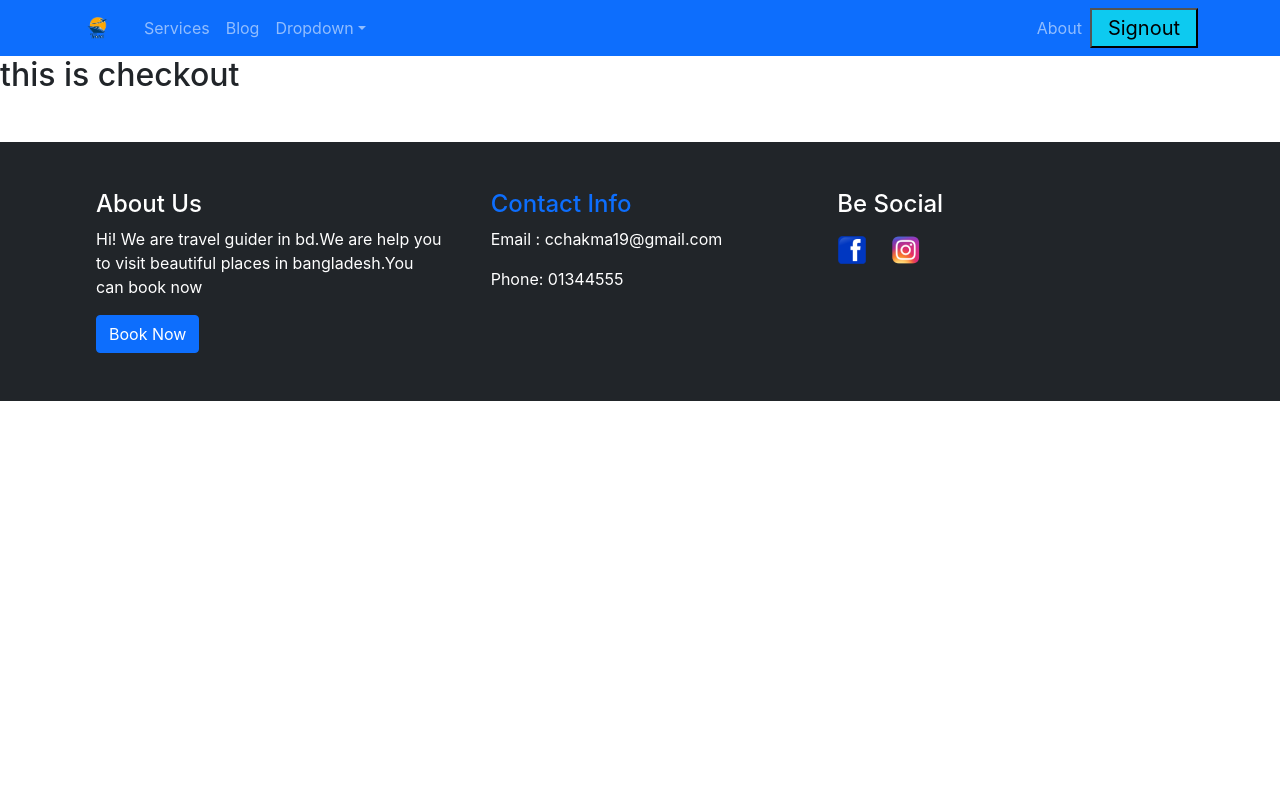
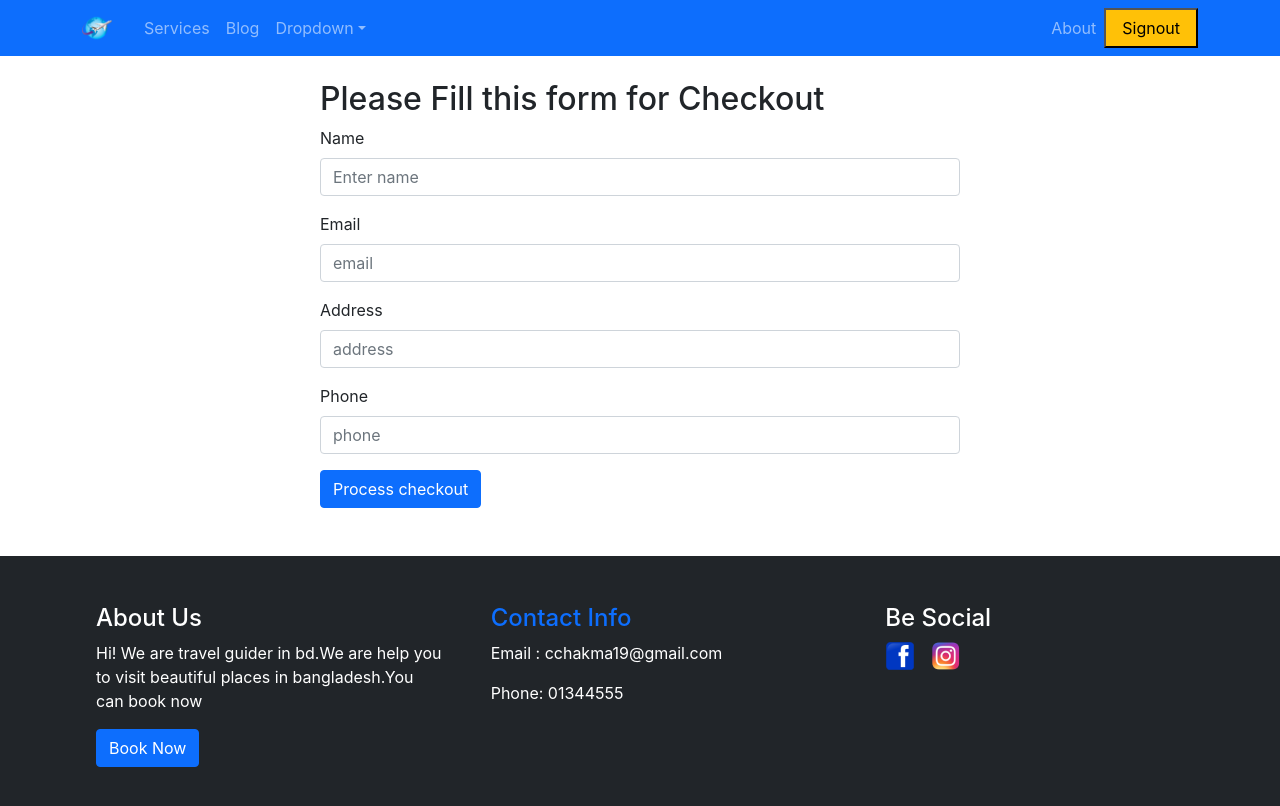
Before and after one commit to chandan-chakma/independent-service, a React (Create React App) app: page /checkout in a window 1280 px wide. Shown: the top 806 px of the page. Built offline with nearby package versions, Linux system fonts and the light colour scheme; no server answers; sample sign-in values are in the browser's storage.

Commit message:
design checkout pages

```diff
--- a/public/index.html
+++ b/public/index.html
@@ -25,7 +25,7 @@
       work correctly both with client-side routing and a non-root public URL.
       Learn how to configure a non-root public URL by running `npm run build`.
     -->
-  <title>React App</title>
+  <title>travel with chandan</title>
 </head>
 
 <body>
--- a/src/Pages/About/About.css
+++ b/src/Pages/About/About.css
@@ -8,15 +8,43 @@
     display: grid;
     grid-template-columns: repeat(2, 1fr);
     align-items: center;
-    justify-content: space-between;
+    justify-content: center;
 }
 
 #myphoto {
-    width: 400px;
+    width: 350px;
+
 }
 
 #mygoal {
     width: 600px;
+    margin: auto;
+
+}
+
+@media only screen and (max-width:576px) {
+    #aboutme {
+        grid-template-columns: repeat(1, 1fr);
+    }
+
+    #myphoto {
+        width: 350px;
+
+    }
+
+    #mygoal {
+        text-align: center;
+        width: 350px;
+        margin: auto;
+
+    }
 
 
 }
+
+@media only screen and (min-width:577px) and(max-width:768px) {
+    #aboutme {
+        grid-template-columns: repeat(1, 1fr);
+    }
+
+}
--- a/src/Pages/About/About.js
+++ b/src/Pages/About/About.js
@@ -6,19 +6,19 @@ const About = () => {
     return (
         <div className='container mt-5 ' id='about'>
             <div id='aboutme'>
-                <div>
+                <div className='ps-4'>
                     <img id='myphoto' src={myPhoto} alt="" />
 
                 </div>
 
-                <div>
+                <div >
                     <h1>About Me</h1>
                     <p className='fs-3'>I am a junior web Developer.</p>
 
                 </div>
             </div>
 
-            <div className='container mt-4' id='mygoal'>
+            <div className=' mt-4' id='mygoal'>
                 <h1 className='text-primary text-center fs-1'>My Goal</h1>
                 <p className='fs-5 m-3'>My goal as a developer is to further
                     improve my knowledge about web development and become a senior web developer.Earn money and travel all around the world.
--- a/src/Pages/CheckOut/CheckOut.js
+++ b/src/Pages/CheckOut/CheckOut.js
@@ -1,11 +1,48 @@
 import React from 'react';
+import { Form, Button } from 'react-bootstrap';
 
 
 const CheckOut = () => {
+    const handleCheckout = (event) => {
+        event.preventDefault();
+        const name = event.target.name.value;
+        const email = event.target.email.value;
+        const address = event.target.address.value;
+        const number = event.target.number.value;
+
+        console.log(name, email, address, number);
+    }
 
     return (
-        <div>
-            <h2>this is checkout</h2>
+        <div className='w-50 mx-auto mt-4'>
+            <h2>Please Fill this form for Checkout</h2>
+            <Form onSubmit={handleCheckout}>
+                <Form.Group className="mb-3" controlId="formBasicText">
+                    <Form.Label>Name</Form.Label>
+                    <Form.Control type="text" placeholder="Enter name" name='name' />
+
+                </Form.Group>
+
+                <Form.Group className="mb-3" controlId="formBasicEmail">
+                    <Form.Label>Email</Form.Label>
+                    <Form.Control type="email" placeholder="email" name='email' />
+                </Form.Group>
+
+                <Form.Group className="mb-3" controlId="formBasicText">
+                    <Form.Label>Address</Form.Label>
+                    <Form.Control type="text" placeholder="address" name='address' />
+                </Form.Group>
+
+                <Form.Group className="mb-3" controlId="formBasicNumber">
+                    <Form.Label>Phone</Form.Label>
+                    <Form.Control type="number" placeholder="phone" name='number' />
+                </Form.Group>
+
+                <Button variant="primary" type="submit">
+                    Process checkout
+                </Button>
+
+            </Form>
 
         </div>
     );
--- a/src/Pages/Services/Services.css
+++ b/src/Pages/Services/Services.css
@@ -1,7 +1,7 @@
 .services {
     display: grid;
     grid-template-columns: repeat(3, 1fr);
-    grid-gap: 14px;
+    grid-gap: 20px;
 }
 
 /* responsive media query */
--- a/src/Pages/SharePages/Footer/Footer.css
+++ b/src/Pages/SharePages/Footer/Footer.css
@@ -2,8 +2,24 @@ footer {
     display: grid;
     grid-template-columns: repeat(3, 1fr);
 
+}
 
-
-
+.social {
+    display: inline;
 
 }
+
+@media only screen and (max-width:576px) {
+    footer {
+        grid-template-columns: repeat(1, 1fr);
+
+    }
+
+}
+
+@media only screen and (min-width:577px) and(max-width:768px) {
+    footer {
+        grid-template-columns: repeat(2, 1fr);
+    }
+
+}
--- a/src/Pages/SharePages/Footer/Footer.js
+++ b/src/Pages/SharePages/Footer/Footer.js
@@ -6,7 +6,7 @@ import instagram from '../../../Images/social/instagram.png';
 
 const Footer = () => {
     return (
-        <footer className='p-5 mt-5 bg-dark text-white '>
+        <footer className='p-5 mt-5 bg-dark text-white  '>
 
             <div className='ps-5'>
                 <h1 className='fs-4'>About Us</h1>
@@ -23,16 +23,14 @@ const Footer = () => {
 
             </div>
 
-            <div>
-                <h1 className='fs-4'>Be Social</h1>
+            <div className='ps-5'>
+                <h1 className='fs-4 '>Be Social</h1>
 
-                <div className='d-flex mt-3'>
-                    <div className='pe-4'>
-                        <img src={facebook} alt="" />
-                    </div>
-                    <div>
-                        <img src={instagram} alt="" />
-                    </div>
+                <div className='social'>
+
+                    <img className='pe-3' src={facebook} alt="" />
+                    <img src={instagram} alt="" />
+
                 </div>
 
 
--- a/src/Pages/SharePages/Header/Header.js
+++ b/src/Pages/SharePages/Header/Header.js
@@ -41,7 +41,7 @@ const Header = () => {
                         <Nav>
                             <Nav.Link as={Link} to='/about'>About</Nav.Link>
                             {user ?
-                                <button className='bg-info border-rounded text-black px-3 fs-5 ' onClick={handleSignOut}>Signout</button> :
+                                <button className='bg-warning border-rounded text-black px-3 fs-6 ' onClick={handleSignOut}>Signout</button> :
 
                                 <Nav.Link as={Link} to='/login'>
                                     Login
--- a/src/Pages/SharePages/Loading/Loading.js
+++ b/src/Pages/SharePages/Loading/Loading.js
@@ -5,7 +5,7 @@ import { Spinner } from 'react-bootstrap';
 const Loading = () => {
     return (
 
-        <div style={{ height: '400px' }} className=' w-100 d-flex justify-content center align-items-center'>
+        <div style={{ height: '400px' }} className=' w-100 d-flex justify-content-center align-items-center'>
             <Spinner animation="border" variant="primary" />
 
 
--- a/src/Pages/VisitDetails/VisitDetails.js
+++ b/src/Pages/VisitDetails/VisitDetails.js
@@ -1,5 +1,7 @@
 import React from 'react';
 import { Link, useParams } from 'react-router-dom';
+import auth from './../../firebase.init';
+import { useAuthState } from 'react-firebase-hooks/auth';
 
 
 const VisitDetails = () => {
@@ -9,6 +11,7 @@ const VisitDetails = () => {
         <div className='text-center mt-2'>
             <h2>Visit Now{serviceId}</h2>
 
+
             <Link to='/checkout'>
                 <button className='btn btn-primary'> Confirm Visit</button>
             </Link>
```
Also changed, not shown: src/Images/logo/logo.png, 1 other file (tests, documents, lock files or other folders).
